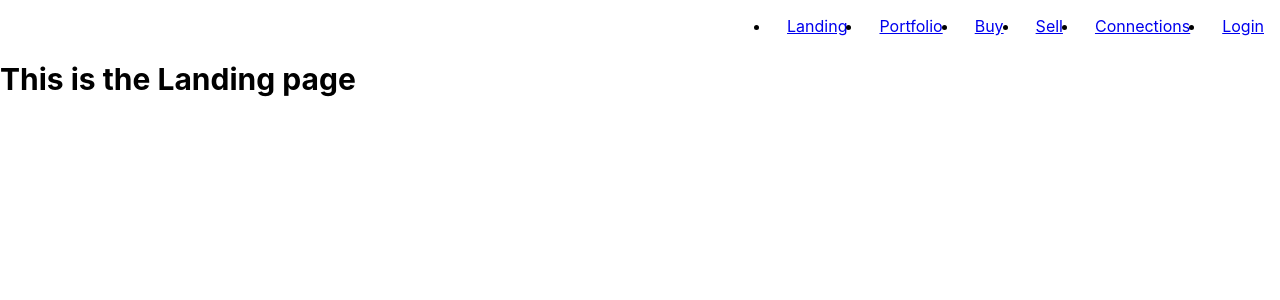
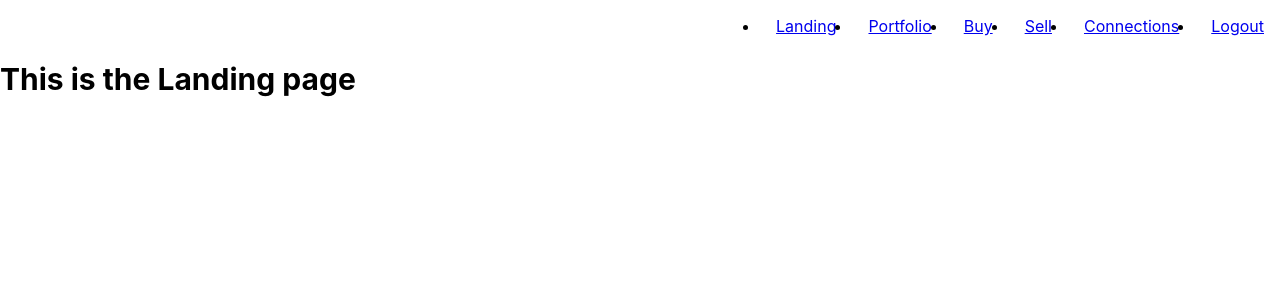
Before and after one commit to OtterlyFaeRae/Final-Project-Front-End, a React (Create React App) app in the folder trading-app/: page / in a window 1280 px wide. Shown: the top 300 px of the page. Built offline with nearby package versions, Linux system fonts and the light colour scheme; no server answers.

Commit message:
navbar foramtting

```diff
--- a/trading-app/src/components/Navbar.js
+++ b/trading-app/src/components/Navbar.js
@@ -21,7 +21,7 @@
           <Link to='/connections'>Connections</Link>
         </NavItem>
         <NavItem>
-          <Link to='/Login'>Login</Link>
+          <Link to='/Login'>Logout</Link>
         </NavItem>
       </LinksCont>
     </Cont>
```
